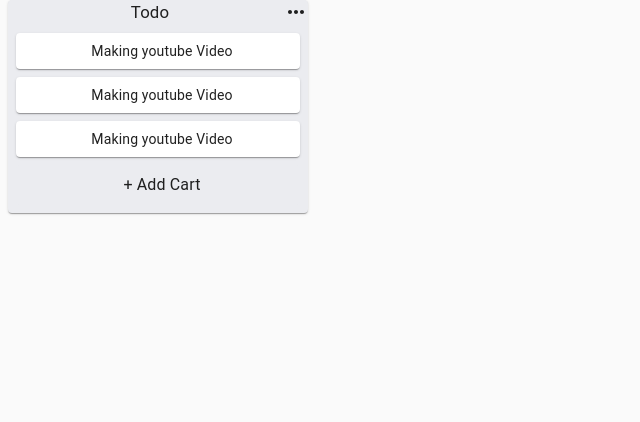
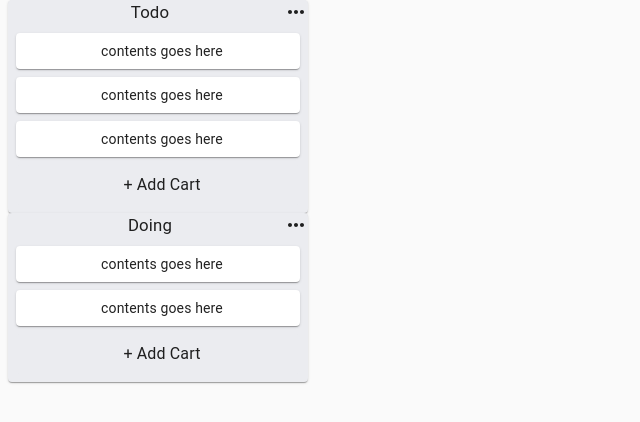
Before and after one commit to m1a9s9a4/react-trello-clone, a React (Create React App) app: page / in a window 1280 px wide. Shown: the top 422 px of the page, without its empty margins (0-640 px from the left). Built offline with nearby package versions, Linux system fonts and the light colour scheme.

Commit message:
[add] initialized data and looped it for card and list

```diff
--- a/src/App.js
+++ b/src/App.js
@@ -1,12 +1,17 @@
+import React, {useState} from 'react';
 import './App.css';
 import List from "./components/List/List";
+import store from './utils/store'
 
-function App() {
-  return (
-    <div className="App">
-      <List />
-    </div>
-  );
+export default function App() {
+    const [data, setData] = useState(store)
+
+    return (
+        <div className="App">
+            {data.listsIds.map((id) => {
+                const list = data.lists[id];
+                return <List list={list} key={id} />
+            })}
+        </div>
+    );
 }
-
-export default App;
--- a/src/Card.js
+++ b/src/Card.js
@@ -9,11 +9,11 @@ const useStyle = makeStyles((theme) => ({
     }
 }));
 
-export default function Card() {
+export default function Card({ card }) {
     const classes = useStyle();
     return (
         <div>
-            <Paper className={classes.card}>Making youtube Video</Paper>
+            <Paper className={classes.card}>{card.content}</Paper>
         </div>
     )
 }
--- a/src/components/List/List.js
+++ b/src/components/List/List.js
@@ -13,16 +13,16 @@ const useStyle = makeStyles((theme) => ({
     }
 }));
 
-export default function List() {
+export default function List({ list }) {
     const classes = useStyle();
     return (
         <React.Fragment>
             <Paper className={classes.root}>
                 <CssBaseline />
-                <Title />
-                <Card />
-                <Card />
-                <Card />
+                <Title title={list.title} />
+                {list.cards.map(card => {
+                    return <Card card={card} key={card.id} />
+                })}
                 <InputContainer />
             </Paper>
         </React.Fragment>
--- a/src/components/Title.js
+++ b/src/components/Title.js
@@ -21,14 +21,15 @@ const useStyle = makeStyles((theme) => ({
     }
 }));
 
-export default function Title() {
+export default function Title({ title }) {
     const [open, setOpen] = useState(false);
     const classes = useStyle();
     return (
         <div>
             {open ? (
                 <div >
-                    <InputBase value="Todo"
+                    <InputBase
+                        value={title}
                         autoFocus
                         inputProps={{
                             className: classes.input
@@ -42,7 +43,9 @@ export default function Title() {
                     <Typography
                         onClick={() => setOpen(!open)}
                         className={classes.editableTitle}
-                    >Todo</Typography>
+                    >
+                        {title}
+                    </Typography>
                     <MoreHoriz />
                 </div>
             )}
--- /dev/null
+++ b/src/utils/store.js
@@ -0,0 +1,41 @@
+const cards = [
+    {
+        id: 'card-1',
+        content: 'contents goes here',
+    },
+    {
+        id: 'card-2',
+        content: 'contents goes here',
+    },
+    {
+        id: 'card-3',
+        content: 'contents goes here',
+    }
+];
+
+const data = {
+    lists: {
+        'list-1': {
+            id: 'list-1',
+            title: 'Todo',
+            cards,
+        },
+        'list-2': {
+            id: 'list-2',
+            title: 'Doing',
+            cards: [
+                {
+                    id: 'card-4',
+                    content: 'contents goes here',
+                },
+                {
+                    id: 'card-5',
+                    content: 'contents goes here',
+                },
+            ],
+        },
+    },
+    listsIds: ['list-1', 'list-2'],
+}
+
+export default data;
```
Lines whose indentation alone changed are shown as unchanged.
